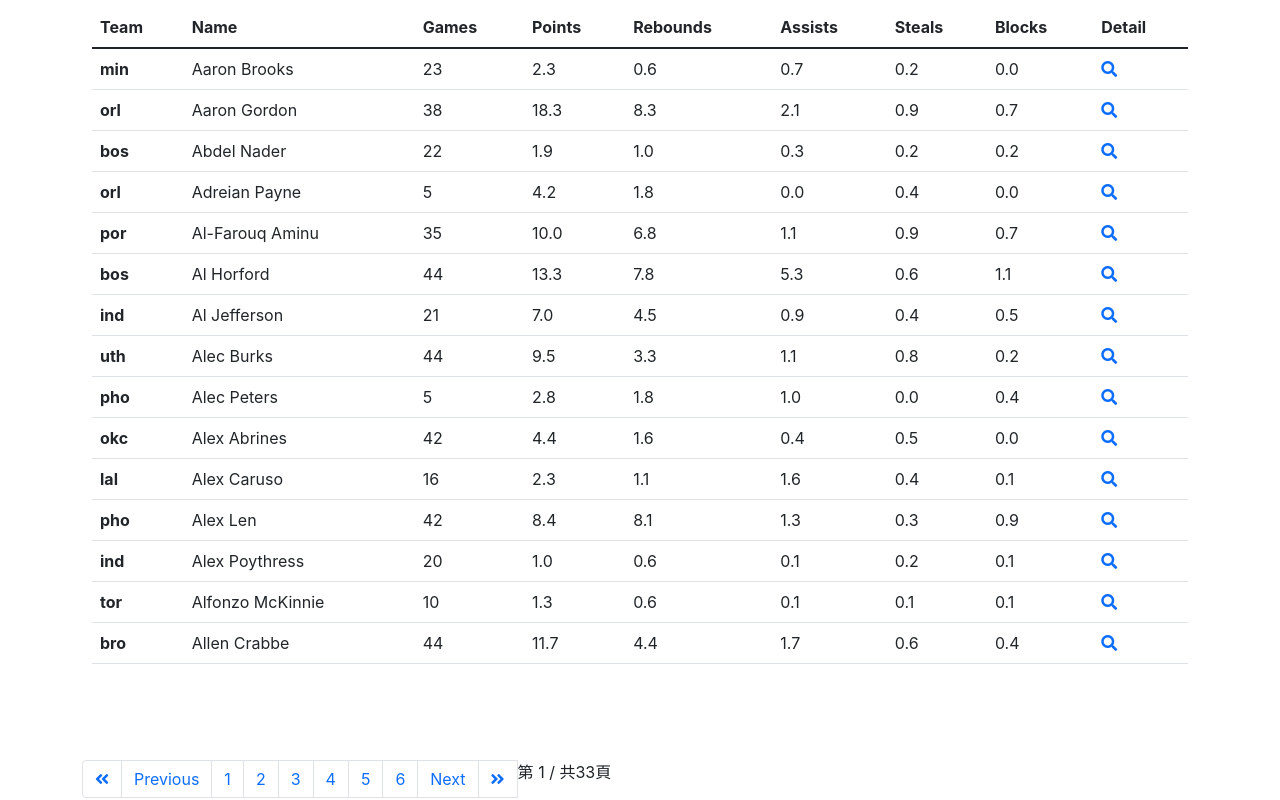
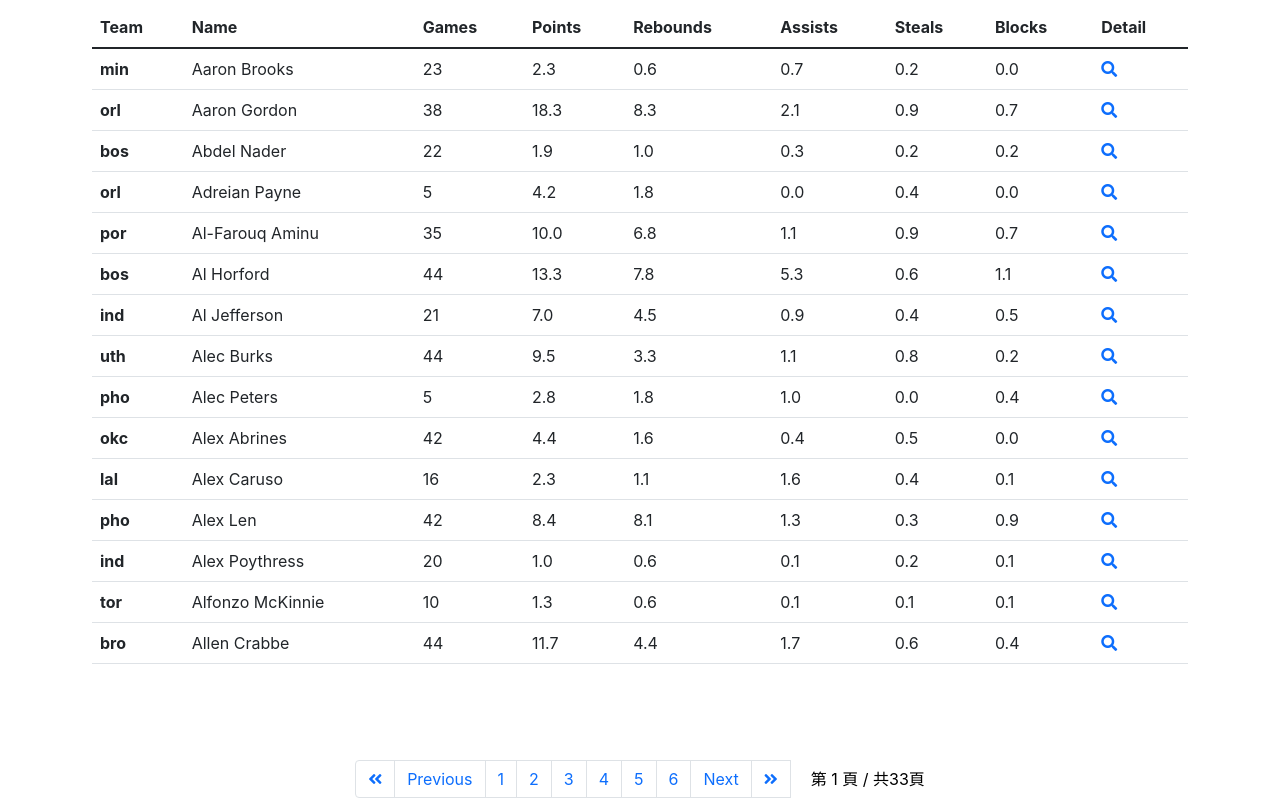
Before and after one commit to chiayuuliu/LnData-react, a React (Create React App) app: page / in a window 1280 px wide. Shown: the part 410-1210 px from the top of the page. Built offline with nearby package versions, Linux system fonts and the light colour scheme.

Commit message:
搜尋欄位調整

```diff
--- a/src/App.css
+++ b/src/App.css
@@ -179,3 +179,24 @@ canvas{
   display: flex;
   justify-content: center;
 }
+
+/* 頁碼 */
+.pagination{
+  justify-content: center;
+  align-items: center;
+  color: #4f81c8;
+  cursor: pointer;
+}
+.page{
+  margin-left: 20px;
+  color: #000000;
+}
+
+.active{
+  background-color: #4f81c8;
+  color: white;
+}
+
+.playername{
+  color: rgba(44, 184, 177);
+}
--- a/src/components/Nav.js
+++ b/src/components/Nav.js
@@ -1,12 +1,14 @@
 import React from 'react';
-
+import { Link } from 'react-router-dom'
 
 const Nav = () => {
     return (
     <>
         <div className="nav">
             <div className="logo">
+            <Link to={`/`}>
                 <img src="http://localhost:3000/logo_160.png" alt=""/>
+            </Link>
             </div>
             <div className="user">
                 <i className="fas fa-user"></i>
--- a/src/pages/PlayerList.js
+++ b/src/pages/PlayerList.js
@@ -4,7 +4,7 @@ import Barchart from '../components/BarChart';
 
 const Playerlist = (props) => {
     // 球員資料
-    const { data, player, setPlayer } = props
+    const { data } = props
     // 呈現的資料
     const [ displayData, setDisplayData]= useState([])
     const [ team, setTeam ] = useState( 'ALL' )
@@ -121,7 +121,7 @@ const Playerlist = (props) => {
 
     // console.log(team,searchWord)
     // 資料篩選
-    // 要注意如果searchword 空白也可以篩選
+    // 如果searchword 空白也可以篩選
     function dataFilter(team,searchWord) {
         let newData=[]
         if(team=='ALL' && !searchWord){
@@ -142,7 +142,12 @@ const Playerlist = (props) => {
                 return el.team_acronym ===team
             })
         }
-        setFilterData(newData)
+        // 有資料再設定回狀態
+        if(newData.length){
+            setFilterData(newData)
+        }else{
+            alert('無符合條件資料')
+        }
     }
 
     return (
@@ -286,7 +291,7 @@ const Playerlist = (props) => {
                 }}><i class="fas fa-angle-double-right"></i></a>
               </li>
 
-              <p>第 {nowpage} / 共{totalPage}頁</p>
+              <div className="page">第 {nowpage} 頁 / 共{totalPage}頁</div>
             </ul>
         </nav>
         <div class="chartwrap"
```
